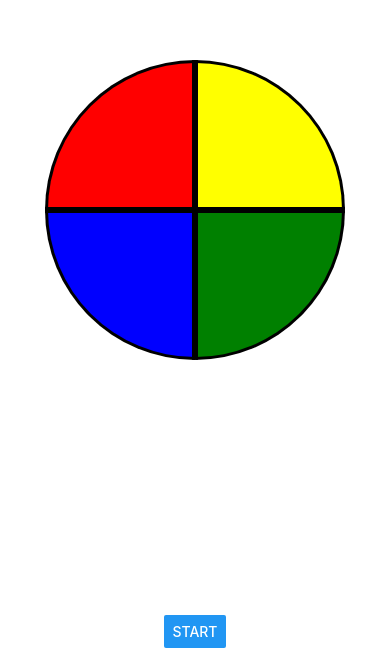
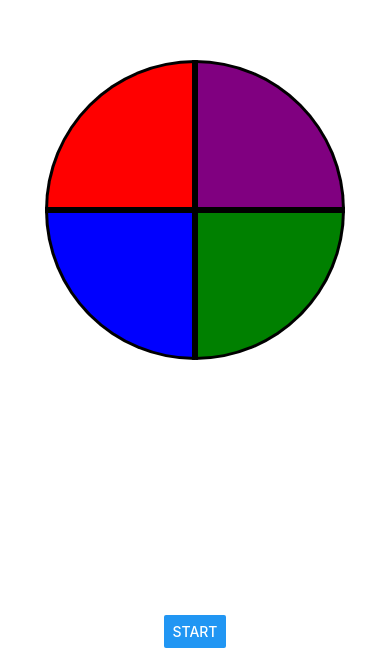
Before and after one commit to Niko-7/react-native-simon, a React Native app: screen / in a window 390 px wide. Shown: the part 196-844 px from the top of the page. Built offline with nearby package versions, Linux system fonts and the light colour scheme.

Commit message:
change segment colour

```diff
--- a/Components/Shapes.js
+++ b/Components/Shapes.js
@@ -79,14 +79,14 @@ const Shapes = () => {
         </TouchableOpacity>
         <TouchableOpacity
           activeOpacity={0.5}
-          onPress={() => handlePress('yellow')}
+          onPress={() => handlePress('purple')}
         >
           <Text
-            nativeID='yellow'
+            nativeID='purple'
             style={
-              flashCol === 'yellow'
-                ? [styles.yellowFlash, styles.seg]
-                : [styles.yellowSeg, styles.seg]
+              flashCol === 'purple'
+                ? [styles.purpleFlash, styles.seg]
+                : [styles.purpleSeg, styles.seg]
             }
           />
         </TouchableOpacity>
@@ -144,8 +144,8 @@ const styles = StyleSheet.create({
     backgroundColor: 'red',
     borderTopLeftRadius: 150,
   },
-  yellowSeg: {
-    backgroundColor: 'yellow',
+  purpleSeg: {
+    backgroundColor: 'purple',
     borderTopRightRadius: 150,
   },
   blueSeg: {
```
